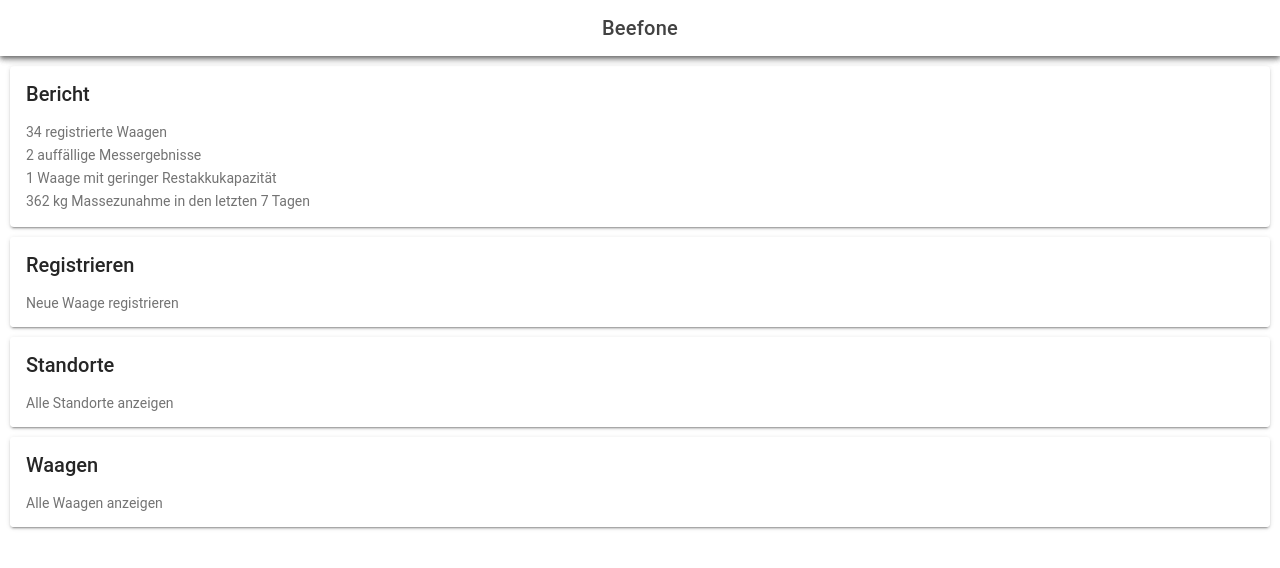
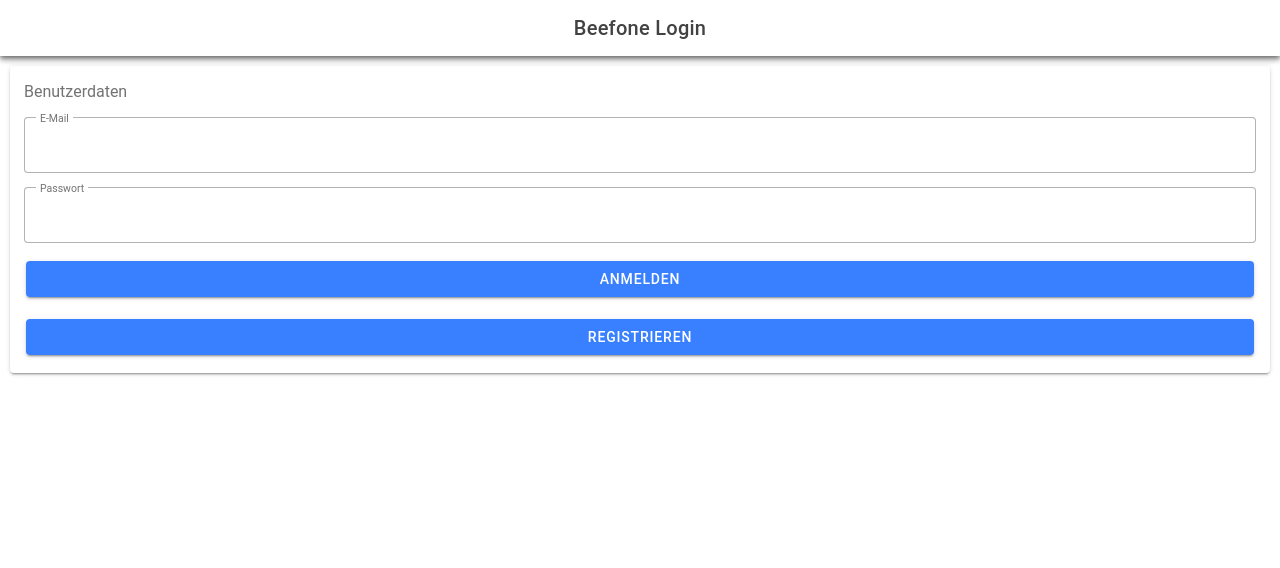
Before and after one commit to TobiSc/beefone, a React (Vite) app: page /home in a window 1280 px wide. Before the commit this address led to /home. Shown: the top 568 px of the page. Built offline with nearby package versions, Linux system fonts and the light colour scheme; no server answers.

Commit message:
Implemented login/register page

```diff
--- a/src/App.tsx
+++ b/src/App.tsx
@@ -30,6 +30,9 @@
 import Locations from './pages/Locations/Locations';
 import RegisterScale from './pages/RegisterScale/RegisterScale';
 import AuthProvider from './context/AuthProvider';
+import { Scale, ScaleData } from './types/global';
+import Login from './pages/Login/Login';
+import AuthStateWatcher from './components/AuthStateWatcher';
 
 setupIonicReact();
 
@@ -44,6 +47,7 @@
     <AuthProvider>
     <ScaleContext.Provider value={scales}>
     <IonReactRouter>
+      <AuthStateWatcher />
       <Sidebar />
       <AppBar />
       <IonRouterOutlet>
@@ -61,6 +65,9 @@
         </Route>
         <Route exact path="/register-scale">
           <RegisterScale />
+        </Route>
+        <Route exact path="/login">
+          <Login />
         </Route>
       </IonRouterOutlet>
     </IonReactRouter>
--- a/src/components/AppBar.tsx
+++ b/src/components/AppBar.tsx
@@ -1,10 +1,13 @@
 import { IonBackButton, IonButtons, IonHeader, IonTitle, IonToolbar, useIonRouter } from '@ionic/react';
 import { useMemo } from 'react';
+import { useAuth } from '../context/AuthProvider';
 
 const AppBar: React.FC = () => {
   const router = useIonRouter();
+  const { user } = useAuth();
 
   const backTarget = useMemo(()=>{
+    if (!user) return "";
     if (router.routeInfo.lastPathname && router.routeInfo.pathname !== "/home") {
       return router.routeInfo.lastPathname;
     }
@@ -21,6 +24,7 @@
       case "/register-scale": return "Waage registrieren";
       case "/locations": return "Standorte";
       case "/scales": return "Alle Waagen";
+      case "/login": return "Beefone Login";
       default: return "Beefone";
     }
   }, [router.routeInfo.pathname])
--- /dev/null
+++ b/src/components/AuthStateWatcher.tsx
@@ -0,0 +1,18 @@
+import { IonCard, IonCardContent, IonCardHeader, IonCardTitle, useIonRouter} from '@ionic/react';
+import { useAuth } from '../context/AuthProvider';
+import { useEffect } from 'react';
+
+const AuthStateWatcher: React.FC = () => {
+  const { user } = useAuth();
+  const router = useIonRouter()
+  useEffect(()=>{
+    if (!user) {
+        router.push("/login");
+    }
+  }, [user])
+  return (
+    <></>
+  );
+};
+
+export default AuthStateWatcher;
--- a/src/context/AuthProvider.tsx
+++ b/src/context/AuthProvider.tsx
@@ -19,6 +19,7 @@
   login: (email: string, password: string) => Promise.resolve(false),
   logout: () => Promise.resolve(false),
   createAccount: (email: string, password: string) => Promise.resolve(false),
+  user: null
 });
 
 function AuthProvider({children} : AcceptChildren) {
@@ -59,7 +60,7 @@
     }
 
   return (
-    <AuthContext.Provider value={{login, logout, createAccount}}>
+    <AuthContext.Provider value={{login, logout, createAccount, user}}>
         {children}
     </AuthContext.Provider>
   );
--- /dev/null
+++ b/src/pages/Login/Login.tsx
@@ -0,0 +1,41 @@
+import { IonButton, IonCard, IonCardContent, IonCardHeader, IonCardTitle, IonInput, useIonRouter} from '@ionic/react';
+import Page from '../../components/Page';
+import { useAuth } from '../../context/AuthProvider';
+import { useState } from 'react';
+
+const Login: React.FC = () => {
+  const { login, createAccount } = useAuth();
+  const [email, setEmail] = useState("");
+  const [password, setPassword] = useState("");
+  const router = useIonRouter();
+
+  const submitLogin = async () => {
+    if (email && password) {
+      let success = await login(email, password);
+      if (success) router.push("/home");
+    }
+  }
+
+  const submitRegister = async () => {
+    if (email && password) {
+      let success = await createAccount(email, password);
+      if (success) router.push("/home");
+    }
+  }
+
+  return (
+    <Page>
+      <IonCard>
+        <IonCardContent class="vertical-flex defaultPadding">
+          <h2>Benutzerdaten</h2>
+          <IonInput type="email" value={email} onIonChange={(e)=>setEmail((e.target.value || "").toString())} fill="outline" labelPlacement="stacked" label="E-Mail" />
+          <IonInput type="password" value={password} onIonChange={(e)=>setPassword((e.target.value || "").toString())} fill="outline" labelPlacement="stacked" label="Passwort" />
+          <IonButton onClick={submitLogin}>Anmelden</IonButton>
+          <IonButton onClick={submitRegister}>Registrieren</IonButton>
+        </IonCardContent>
+      </IonCard>
+    </Page>
+  );
+};
+
+export default Login;
--- a/src/types/global.d.ts
+++ b/src/types/global.d.ts
@@ -22,6 +22,7 @@
   login: (email: string, password: string) => Promise<boolean>,
   logout: () => Promise<Boolean>,
   createAccount: (email: string, password: string) => Promise<boolean>,
+  user: User | null,
 }
 
 declare interface AcceptChildren {
```
